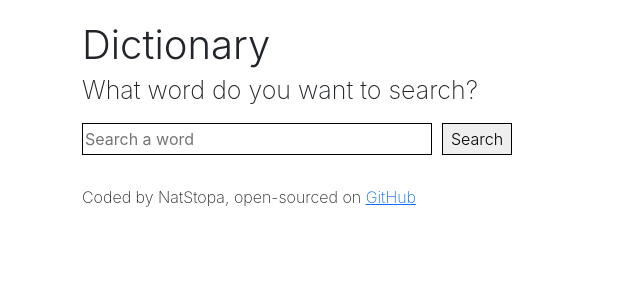
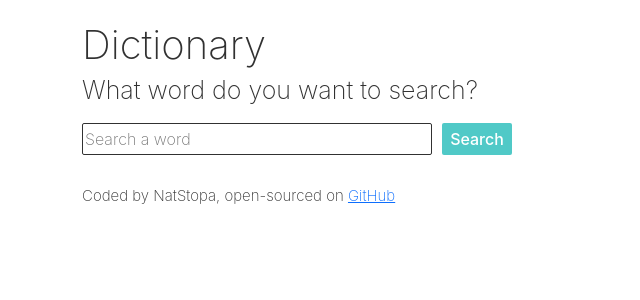
Before and after one commit to NatStopa/react-dictionary, a React (Create React App) app: page / in a window 1280 px wide. Shown: the top 300 px of the page, without its empty margins (0-640 px from the left). Built offline with nearby package versions, Linux system fonts and the light colour scheme.

Commit message:
Displayed definitions

```diff
--- a/src/App.css
+++ b/src/App.css
@@ -1,4 +1,5 @@
 .App footer {
+  font-size: 15px;
   font-weight: 200;
   margin: 20px;
   margin-left: 0;
@@ -6,6 +7,10 @@
 
 .App-header {
   font-size: 40px;
-  font-weight: 300;
+  font-weight: 200;
   margin-top: 15px;
 }
+
+.container {
+  color: #313131;
+}
--- a/src/Dictionary.css
+++ b/src/Dictionary.css
@@ -3,23 +3,50 @@ h2 {
   font-weight: 200;
 }
 
+.definition {
+  font-size: 22px;
+  font-weight: 200;
+}
+
+.part-of-speech {
+  color: #50c9c7;
+  font-size: 23px;
+  font-weight: 300;
+  margin-right: 10px;
+}
+
 .search-button {
-  border: 1px solid;
-  border-radius: 0px;
-  font-weight: 300;
+  background-color: #50c9c7;
+  border: 1px solid transparent;
+  border-radius: 2px;
+  color: #ffffff;
+  font-weight: 500;
   height: 32px;
   width: 70px;
 }
 
+.search-button:hover {
+  box-shadow: 1px 1px 7px #50c9c7;
+  transition: all 1s ease-in-out;
+}
+
 .search-input {
-  border: 1px solid;
-  border-radius: 0px;
+  border: 1px solid #313131;
+  border-radius: 2px;
+  color: #313131;
+  font-weight: 200;
   height: 32px;
   margin: 10px;
   margin-left: 0;
   width: 350px;
 }
 
+.search-input:hover {
+  box-shadow: 1px 1px 5px #50c9c7;
+  transition: all 1s ease-in-out;
+}
+
 .word {
-  font-weight: 300;
+  font-size: 30px;
+  font-weight: 200;
 }
--- /dev/null
+++ b/src/Meaning.js
@@ -0,0 +1,18 @@
+import React from "react";
+
+export default function Meaning(props) {
+  return (
+    <div className="Meaning">
+      <p>
+        <span className="part-of-speech">{props.meaning.partOfSpeech}</span>
+        {props.meaning.definitions.map(function (definition, index) {
+          return (
+            <span key={index} className="definition text-lowercase">
+              {definition.definition}
+            </span>
+          );
+        })}
+      </p>
+    </div>
+  );
+}
--- a/src/Result.js
+++ b/src/Result.js
@@ -1,11 +1,18 @@
 import React from "react";
+import Meaning from "./Meaning.js";
 
 export default function Result(props) {
-  console.log(props.result);
   if (props.result) {
     return (
       <div className="Result">
         <h3 className="word">{props.result.word}</h3>
+        {props.result.meanings.map(function (meaning, index) {
+          return (
+            <div key={index}>
+              <Meaning meaning={meaning} />
+            </div>
+          );
+        })}
       </div>
     );
   } else {
```
